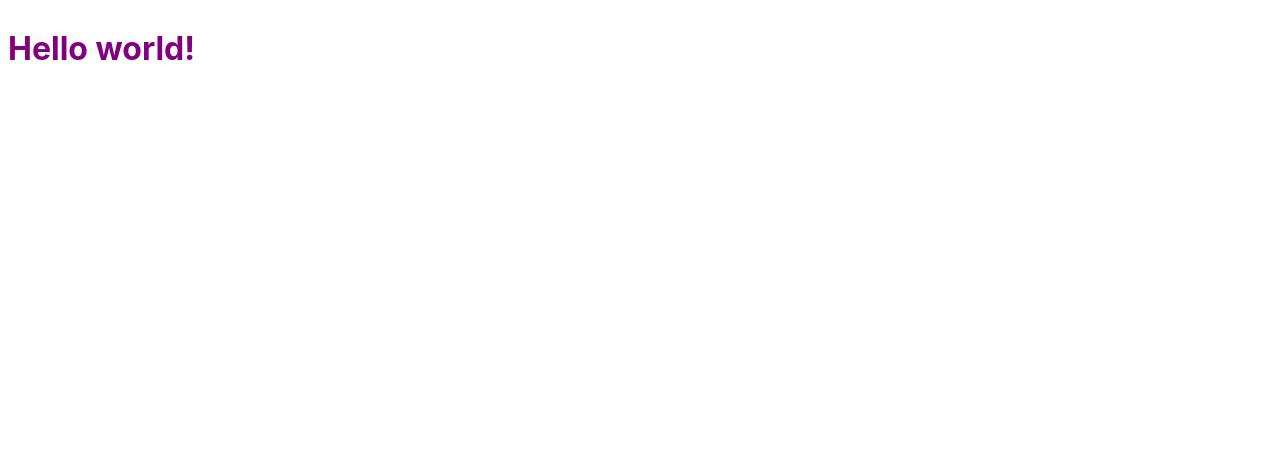
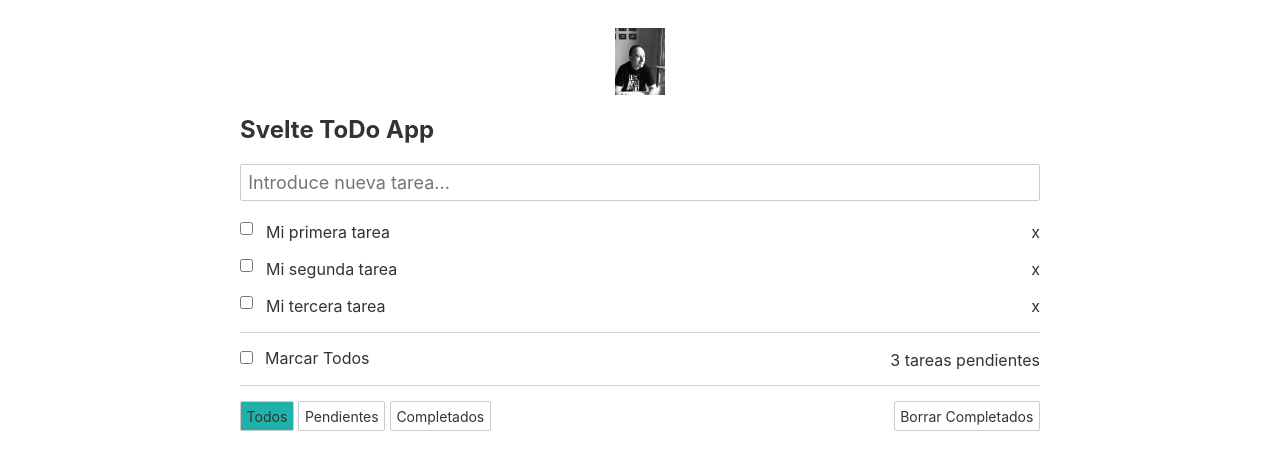
Before and after one commit to VicentBG/svelte-todo, a Svelte app: page / in a window 1280 px wide. Shown: the top 470 px of the page. Built offline with nearby package versions, Linux system fonts and the light colour scheme.

Commit message:
Finalizando la app

```diff
--- a/src/App.svelte
+++ b/src/App.svelte
@@ -1,11 +1,5 @@
 <script>
-	export let name;
+	import Todos from './Todos.svelte';
 </script>
 
-<style>
-	h1 {
-		color: purple;
-	}
-</style>
-
-<h1>Hello {name}!</h1>
+<Todos />
--- a/src/TodoItem.svelte
+++ b/src/TodoItem.svelte
@@ -0,0 +1,60 @@
+<script>
+    import { createEventDispatcher } from 'svelte';
+    import { fly } from 'svelte/transition';
+
+    export let id;
+    export let title;
+    export let completed;
+
+    const dispatch = createEventDispatcher();
+
+    function deleteTodo() {
+        dispatch('deleteTodo', {
+            id: id
+        });
+    }
+    function toggleComplete() {
+        dispatch('toggleComplete', {
+            id: id
+        });
+    }
+</script>
+
+<style>
+    .todo-item {
+        margin-bottom: 15px;
+        display: flex;
+        align-items: center;
+        justify-content: space-between;
+        animation-duration: 0.3s;
+    }
+    .remove-item {
+        cursor: pointer;
+        margin-left: 15px;
+    }
+    .remove-item:hover {
+        color: lightseagreen;
+    }
+    .todo-item-left {
+        display: flex;
+        align-items: center;
+    }
+    .todo-item-label {
+        border: 1px solid white;
+        margin-left: 12px;
+    }
+    .completed {
+        text-decoration: line-through;
+        color: grey;
+    }
+</style>
+
+<div class="todo-item">
+    <div class="todo-item-left" transition:fly="{{ y:20, duration: 300 }}">
+        <input type="checkbox" bind:checked={completed} on:change={toggleComplete}>
+        <div class="todo-item-label" class:completed={completed}>{title}</div>
+    </div>
+    <div class="remove-item" on:click={deleteTodo}>
+        x
+    </div>
+</div>
--- a/src/Todos.svelte
+++ b/src/Todos.svelte
@@ -21,9 +21,90 @@
             completed: false
         }
     ];
+
+    function addTodo(event) {
+        if(event.key === 'Enter') {
+            todos = [...todos, {
+                id: nextId,
+                title: newTodoTitle,
+                completed: false
+            }];
+
+            nextId += 1;
+            newTodoTitle = '';
+        }
+    }
+    function checkAllTodos() {
+        todos.forEach(todo => todo.completed = event.target.checked);
+        todos = todos;
+    }
+    function updateFilter(newFilter) {
+        currentFilter = newFilter;
+    }
+    function clearCompleted() {
+        todos = todos.filter(todo => !todo.completed);
+    }
+    function handleDeleteTodo(event) {
+        todos = todos.filter(todo => todo.id !== event.detail.id);
+    }
+    function handleToggleComplete(event) {
+        const todoIndex = todos.findIndex(todo => todo.id === event.detail.id);
+        const updatedTodo = {...todos[todoIndex], completed: !todos[todoIndex].completed};
+        todos = [...todos.slice(0, todoIndex), updatedTodo, ...todos.slice(todoIndex + 1)];
+    }
+
+    $: todosRemaining = filteredTodos.filter(todo => !todo.completed).length;
+    $: filteredTodos = currentFilter === 'all' ? todos : currentFilter === 'completed' ? todos.filter(todo => todo.completed) : todos.filter(todo => !todo.completed);
+
 </script>
 
+<style>
+    .container {
+        max-width: 800px;
+        margin: 10px auto;
+    }
+    .logo {
+        display: block;
+        margin: 20px auto;
+        width: 50px;
+    }
+    .todo-input {
+        width: 100%;
+        padding: 10px, 20px;
+        font-size: 18px;
+        margin-bottom: 20px;
+    }
+    .inner-container {
+        display: flex;
+        align-items: center;
+        justify-content: space-between;
+        font-size: 16px;
+        border-top: 1px solid lightgrey;
+        padding-top: 15px;
+        margin-bottom: 13px;
+    }
+    .inner-container-input {
+        margin-right: 12px;
+    }
+    button {
+        font-size: 14px;
+        background-color: white;
+        appearance: none;
+    }
+    button:hover {
+        background: lightseagreen;
+    }
+    button:focus {
+        outline: none;
+    }
+    .active {
+        background: lightseagreen;
+    }
+</style>
+
 <div class="container">
+    <a href="https://github.com/vicentbg" target="_blank"><img src={'yo_opt.jpg'} alt="yo logo" class="logo"></a>
+
     <h2>Svelte ToDo App</h2>
     <input type="text" class="todo-input" placeholder="Introduce nueva tarea..." bind:value={newTodoTitle} on:keydown={addTodo}>
 
@@ -34,7 +115,7 @@
     {/each}
 
     <div class="inner-container">
-        <div><label><input type="checkbox" class="inner-container-input" on:change={changeAllTodos}>Marcar Todos</label></div>
+        <div><label><input type="checkbox" class="inner-container-input" on:change={checkAllTodos}>Marcar Todos</label></div>
         <div>{todosRemaining} tareas pendientes</div>
     </div>
 
```
Also changed, not shown: public/Yo_opt.jpg (added).
